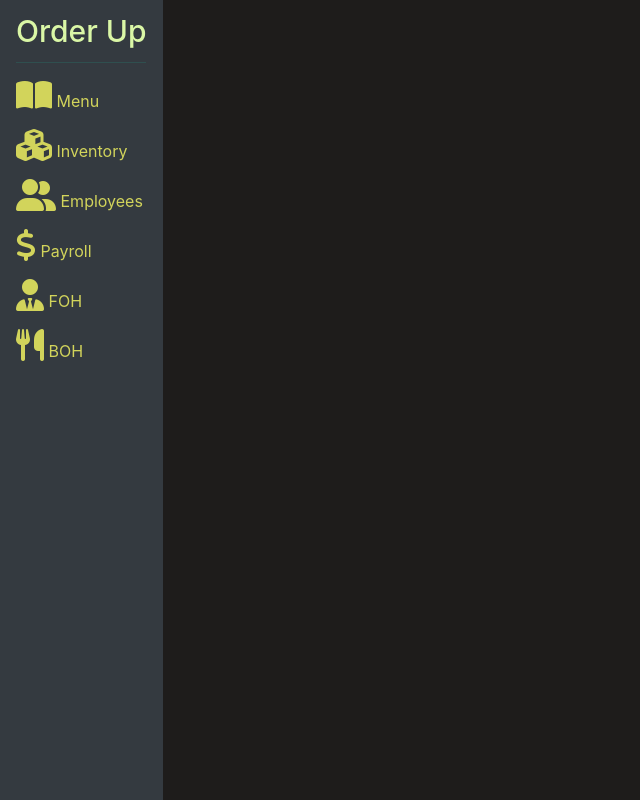
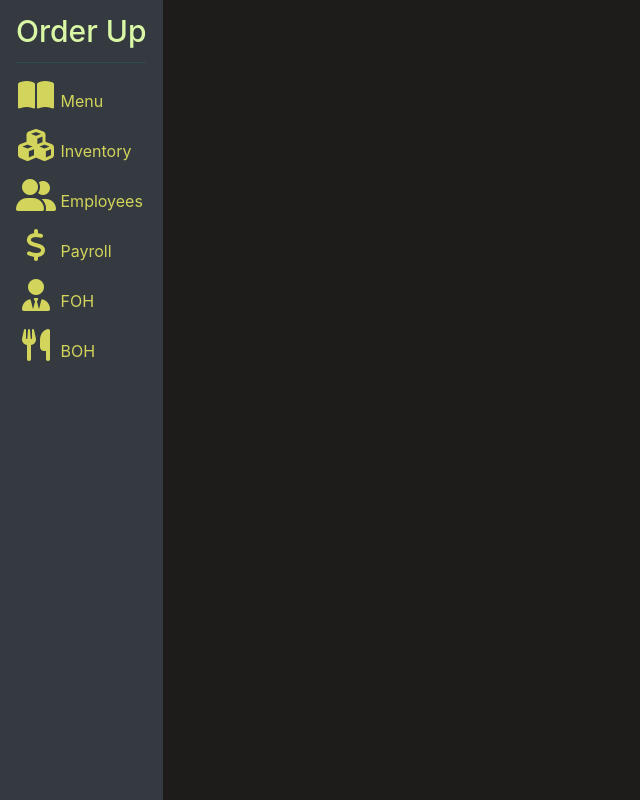
Before and after one commit to justnle/order-up, a React (Create React App) app in the folder client/: page / in a window 1280 px wide. Shown: the whole page, without its empty margins (0-640 px from the left). Built offline with nearby package versions, Linux system fonts and the light colour scheme.

Commit message:
added fa-fw to icons to match their widths

```diff
--- a/client/src/components/Sidebar/index.js
+++ b/client/src/components/Sidebar/index.js
@@ -8,27 +8,27 @@ function Sidebar() {
     {
       page: 'Menu',
 
-      icon: <i className='fas fa-book-open fa-2x'></i>,
+      icon: <i className='fas fa-book-open fa-2x fa-fw'></i>,
     },
     {
       page: 'Inventory',
-      icon: <i className='fas fa-cubes fa-2x'></i>,
+      icon: <i className='fas fa-cubes fa-2x fa-fw'></i>,
     },
     {
       page: 'Employees',
-      icon: <i className='fas fa-user-friends fa-2x'></i>,
+      icon: <i className='fas fa-user-friends fa-2x fa-fw'></i>,
     },
     {
       page: 'Payroll',
-      icon: <i className='fas fa-dollar-sign fa-2x'></i>,
+      icon: <i className='fas fa-dollar-sign fa-2x fa-fw'></i>,
     },
     {
       page: 'FOH',
-      icon: <i className='fas fa-user-tie fa-2x'></i>,
+      icon: <i className='fas fa-user-tie fa-2x fa-fw'></i>,
     },
     {
       page: 'BOH',
-      icon: <i className='fas fa-utensils fa-2x'></i>,
+      icon: <i className='fas fa-utensils fa-2x fa-fw'></i>,
     },
   ];
 
```
